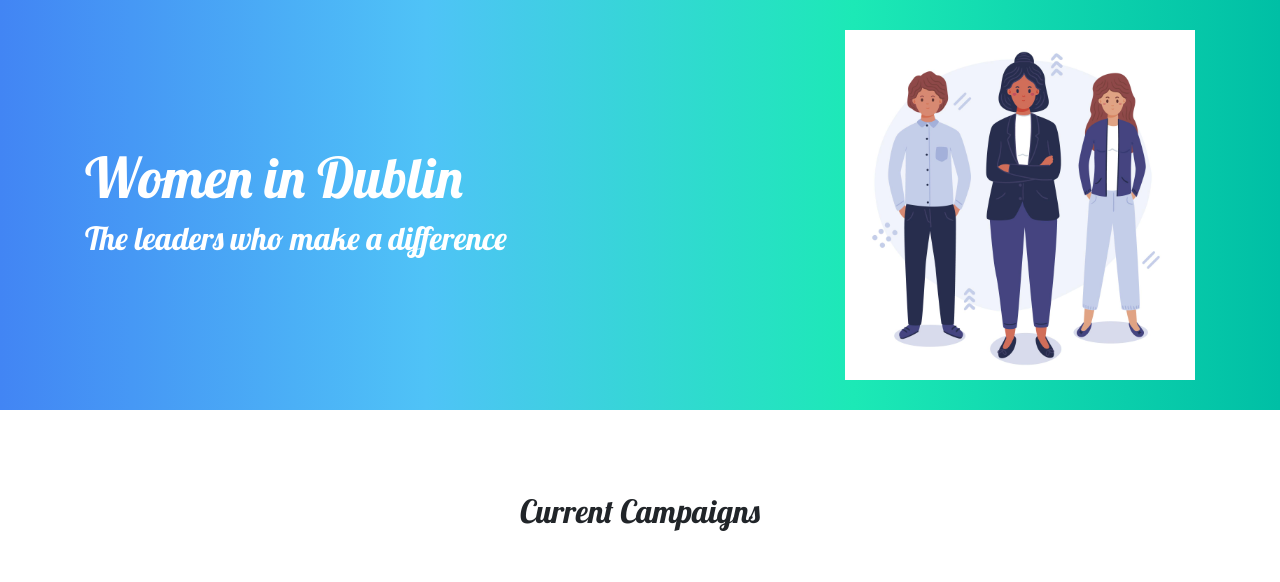
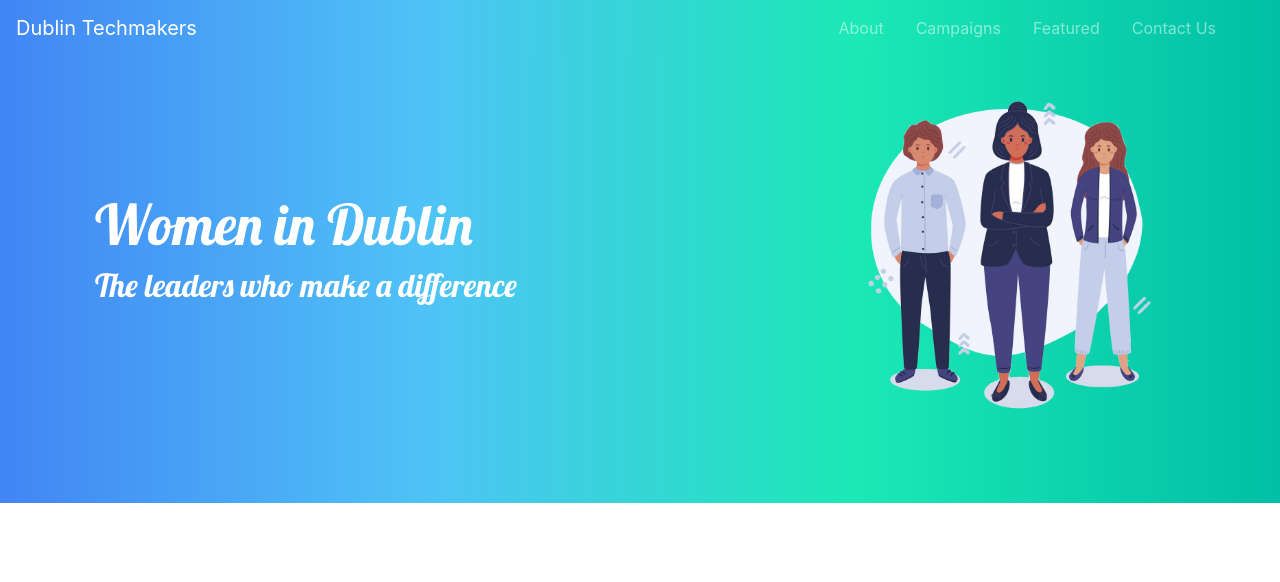
Before and after one commit to hennasingh/dublintechmakers, a website: page index.html in a window 1280 px wide. Shown: the top 582 px of the page. Drawn offline with nearby package versions, Linux system fonts and the light colour scheme.

Commit message:
implemented navbar at the top. modified image to transparent and added bootstrap classes to navbar

```diff
--- a/css/styles.css
+++ b/css/styles.css
@@ -3,7 +3,7 @@ h1, h2, h3 {
 }
 
 .jumbotron {
-    padding: 30px;
+    padding: 80px;
     background-image: linear-gradient(to right, #4285F4, #4FC3F7, #1CE9B6,#00BFA5 );
     color: white;
 }
@@ -23,3 +23,13 @@ footer {
     width: 200px;
 
   }
+
+  .navbar{
+    background-image: linear-gradient(to right, #4285F4, #4FC3F7, #1CE9B6,#00BFA5 );
+  }
+  .nav-link , .navbar-brand {
+    cursor: pointer;
+}
+.nav-link{ margin-right: 1em !important;}
+
+.navbar-collapse{ justify-content: flex-end;}
--- a/index.html
+++ b/index.html
@@ -16,8 +16,25 @@
 </head>
 <body>
 
+    <div class="container">
 
-        <div class="jumbotron jumbotron-fluid">
+        <nav class="navbar navbar-expand-sm navbar-dark fixed-top">
+            <a class="navbar-brand" href="#">Dublin Techmakers</a>
+            <button class="navbar-toggler ml-auto" type="button" data-toggle="collapse" data-target="#nucampNavbar">
+                <span class="navbar-toggler-icon"></span>
+            </button>
+            <div class="collapse navbar-collapse" id="nucampNavbar">
+                <ul class="navbar-nav mr-4">
+                    <li class="nav-item"><a class="nav-link" data-value="about" href="#">About</a></li>
+                    <li class="nav-item"><a class="nav-link" data-value="campaigns" href="#">Campaigns</a></li>
+                    <li class="nav-item"><a class="nav-link" data-value="featured" href="#">Featured</a></li>
+                    <li class="nav-item"><a class="nav-link" data-value="contact" href="#">Contact Us</a></li>
+                </ul>
+            </div>
+         </nav>
+    </div>
+
+        <header class="jumbotron jumbotron-fluid">
             <div class="container text-lg-left">
                 <div class="row align-items-center">
                     <div class="col-lg-8">
@@ -25,11 +42,12 @@
                         <h2>The leaders who make a difference</h2>
                     </div>
                     <div class="col-lg-4 d-flex">
-                        <img src="./img/femleads.jpg" class="img-fluid"/>
+                        <img src="./img/femleads.png" class="img-fluid"/>
                     </div>
                 </div>
             </div>
-        </div>
+        </header>
+
 
         <div class="container">
             <div class="row row-content align-items-center">
```
Also changed, not shown: img/femleads.jpg (deleted), img/femleads.png (added), 1 other file.
